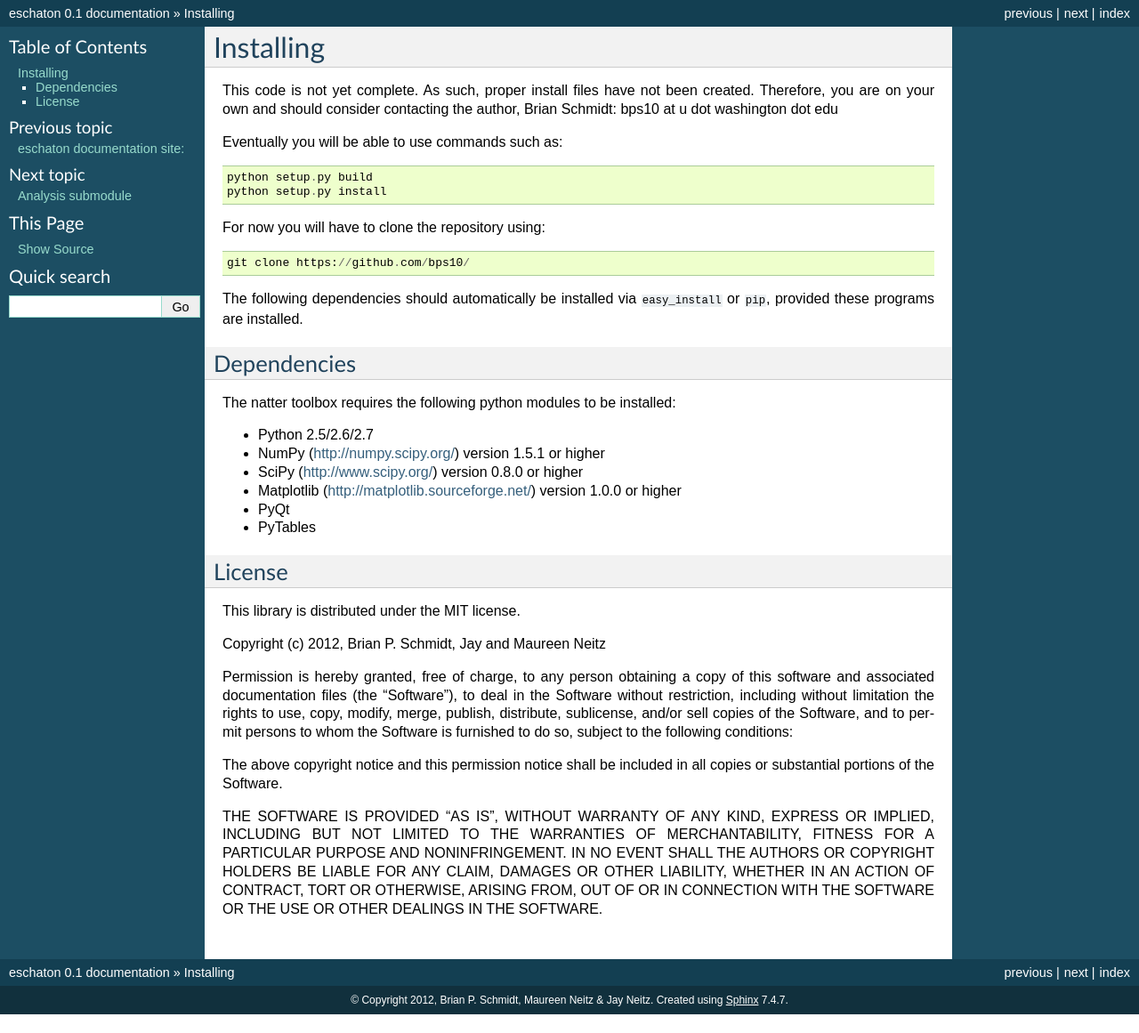
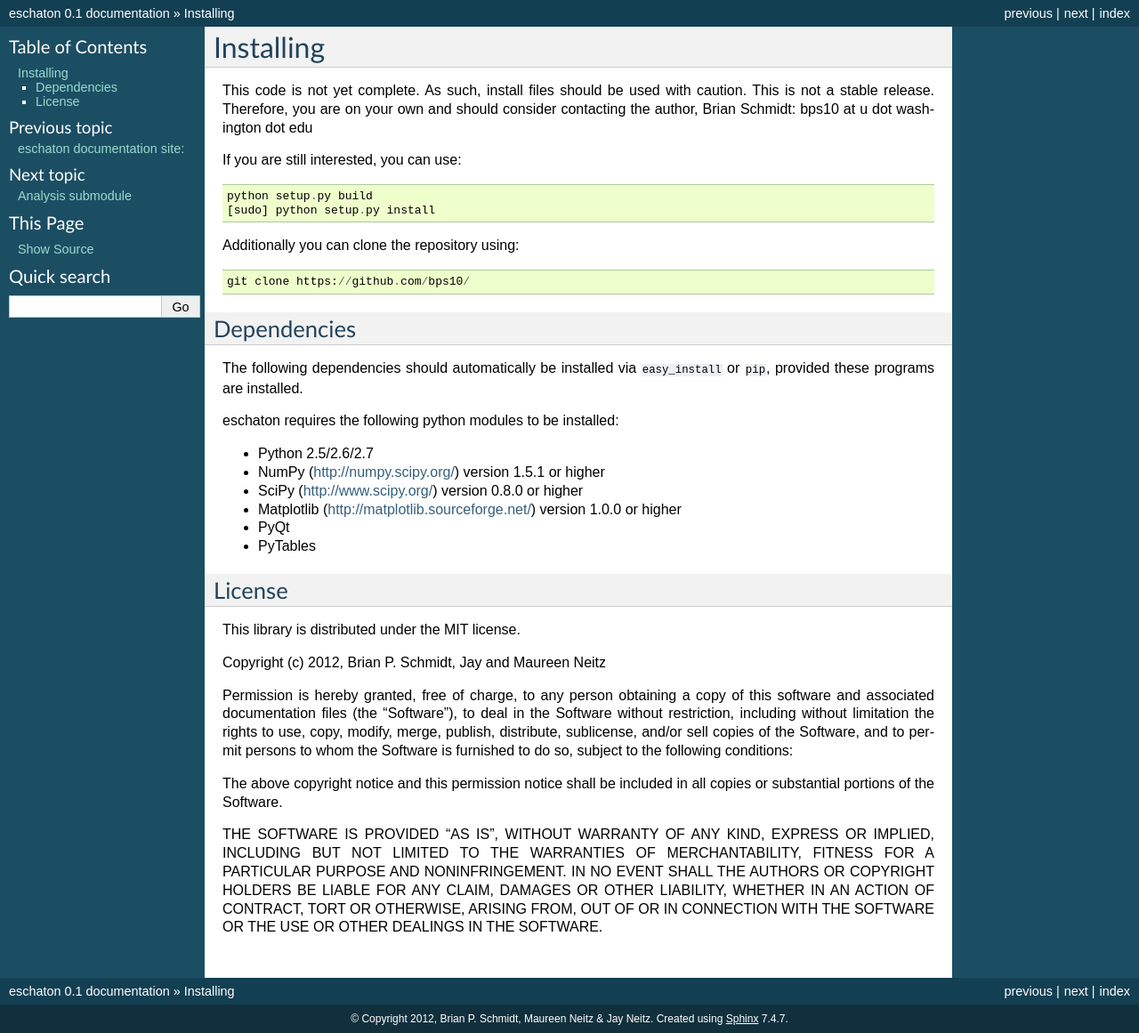
Before and after one commit to bps10/emmetrop, a Sphinx documentation site: the page built from doc/source/Install.rst, in a window 1280 px wide. Shown: the whole page at 89% size. Built offline with Sphinx 7.4.7, drawn with Linux system fonts in a browser that asks for light colours; pages that are not in the unit, such as notebooks, are missing from menus; before the commit the page ends 1140 px from its top, so only the background shows below that.

Commit message:
setup, docs update

```diff
--- a/README.rst
+++ b/README.rst
@@ -7,4 +7,5 @@ Documation for this project can be found `here <https://students.washington.edu/
 
 Please see the license for usage terms.
 
+
 More details to follow.
--- a/doc/source/Install.rst
+++ b/doc/source/Install.rst
@@ -1,24 +1,24 @@
 Installing
 ==========
 
-This code is not yet complete.  As such, proper install files have not been created.  Therefore, you are on your own and should consider contacting the author, Brian Schmidt: bps10 at u dot washington dot edu
+This code is not yet complete.  As such, install files should be used with caution.  This is not a stable release.  Therefore, you are on your own and should consider contacting the author, Brian Schmidt: bps10 at u dot washington dot edu
 
-Eventually you will be able to use commands such as::
+If you are still interested, you can use::
 
    python setup.py build
-   python setup.py install
+   [sudo] python setup.py install
 
-For now you will have to clone the repository using::
+Additionally you can clone the repository using::
 
    git clone https://github.com/bps10/
-
-The following dependencies should automatically be installed via ``easy_install`` or ``pip``, provided these programs are installed.
 
 
 Dependencies
 ------------
 
-The natter toolbox requires the following python modules to be installed:
+The following dependencies should automatically be installed via ``easy_install`` or ``pip``, provided these programs are installed.
+
+eschaton requires the following python modules to be installed:
 
 * Python 2.5/2.6/2.7
 
```
Also changed, not shown: doc/source/Notes_links_todos.rst (+4 -3 lines), setup.py (+4 -3 lines), 1 other file.
